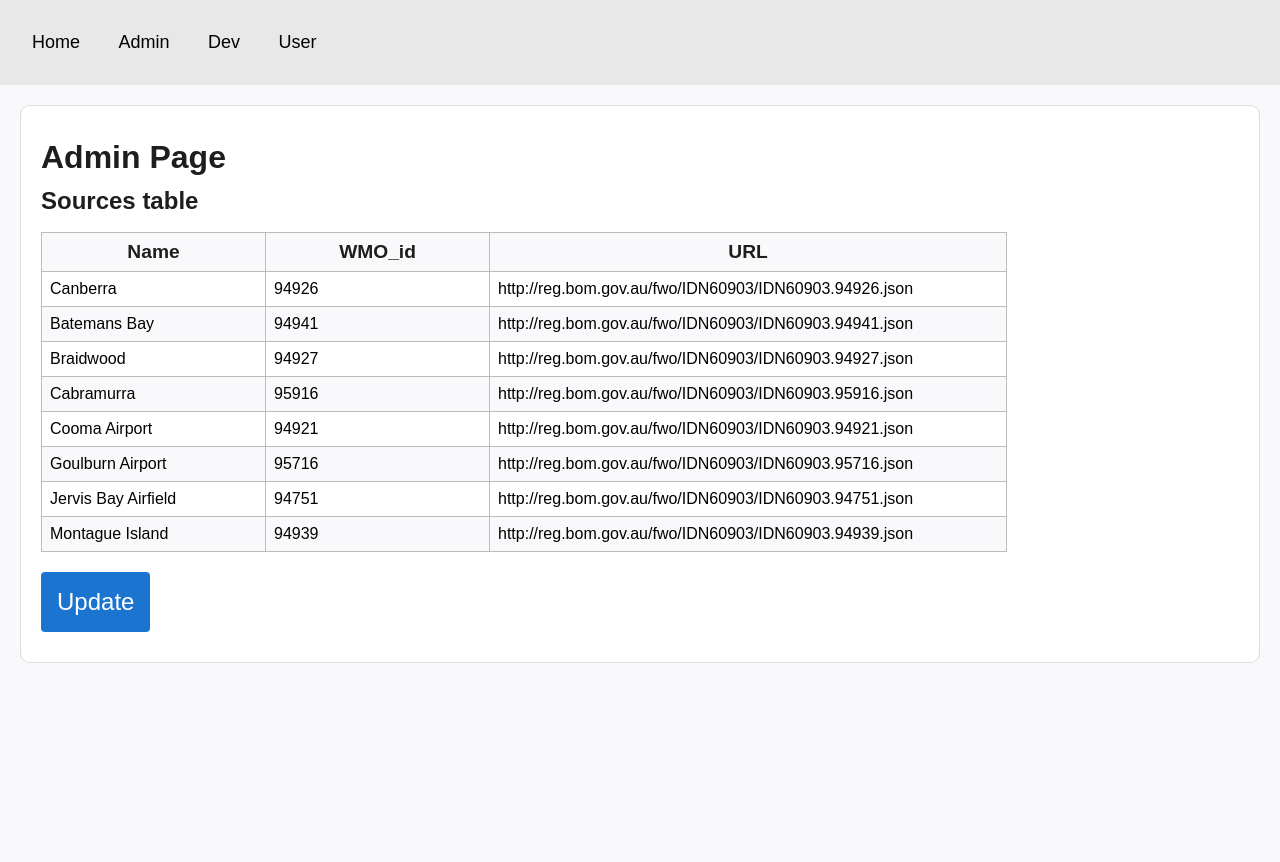
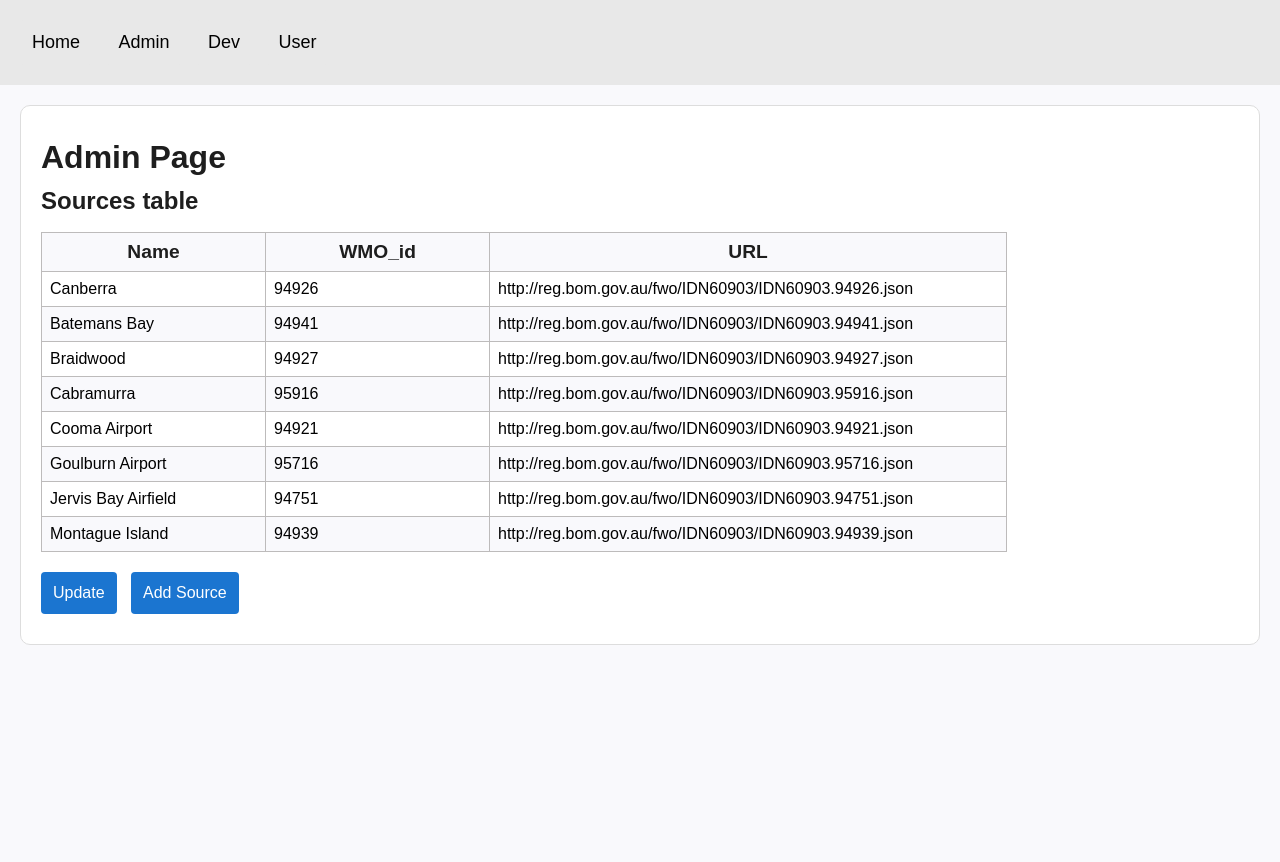
Before and after one commit to mrcrowley42/Project5, a Django app: page /admin/ in a window 1280 px wide. Shown: the top 862 px of the page. After the commit the page ends 645 px from the top, so only its background shows below. Run offline with Django 4.2, Linux system fonts and the light colour scheme; data comes from the database, SQL or seed files in the repository; parts of the project's set-up code (start-up, migrations or seed data) failed here and were passed over.

Commit message:
Added ability to add rows to source table.

```diff
--- a/project5/woe/static/woe/style.css
+++ b/project5/woe/static/woe/style.css
@@ -12,7 +12,7 @@ padding:0px;
 }
 
 html{
-    min-height: 2000px;
+
     color: rgb(30,30,30);
 }
 
@@ -103,10 +103,10 @@ select {
 
 .submitButton {
     border: none;
-    font-size: 24px;
+    font-size: 16px;
     border-radius: 4px;
     margin-top: 20px;
-    padding: 16px;
+    padding: 12px;
     margin-right: 10px;
     margin-bottom: 10px;
     background-color: rgb(27, 117, 208);
--- a/project5/woe/templates/admin.html
+++ b/project5/woe/templates/admin.html
@@ -4,9 +4,9 @@
 {% block content %}
 <h1>Admin Page</h1>
 <h2>Sources table</h2>
-<form class="" method="post" enctype="multipart/form-data">
+<form class="" name="hi" method="post" enctype="multipart/form-data" action="">
     {% csrf_token %}
-<table class="editableTable">
+<table class="editableTable" id="myTable">
     <tr>
         <th>Name</th>
         <th>WMO_id</th>
@@ -14,12 +14,30 @@
     </tr>
     {% for source in data %}
     <tr>
-        <td><input value="{{source.name}}"></td>
-        <td><input value="{{source.wmo_id}}"></td>
-        <td><input style="min-width:500px" value="{{source.url}}"></td>
+        <td><input name="name" value="{{source.name}}"></td>
+        <td><input name="wmo_id" value="{{source.wmo_id}}"></td>
+        <td><input name="url" style="min-width:500px" value="{{source.url}}"></td>
     </tr>
     {% endfor %}
 </table>
-    <button class="submitButton" type="submit">Update</button>
+    <button class="submitButton" role="submit" type="submit">Update</button>
+    <button class="submitButton"  type="button" onclick="myFunction()">Add Source</button>
 </form>
+
+
+
+<script>
+function myFunction() {
+  var table = document.getElementById("myTable");
+  var row = table.insertRow(-1);
+  var cell1 = row.insertCell();
+  var cell2 = row.insertCell();
+  var cell3 = row.insertCell();
+  cell1.innerHTML = "<input>";
+
+  cell1.id = "hellpe";
+  cell2.innerHTML = "<input>";
+  cell3.innerHTML = "<input style='min-width:500px'>";
+}
+</script>
 {% endblock %}
--- a/project5/woe/views.py
+++ b/project5/woe/views.py
@@ -23,6 +23,9 @@ def index(request):
 
 
 def admin(request):
+    if request.method == "POST":
+        print(request.POST.dict())
+
     context = {'data': Source.objects.all()}
     return render(request, 'admin.html', context)
 
```
